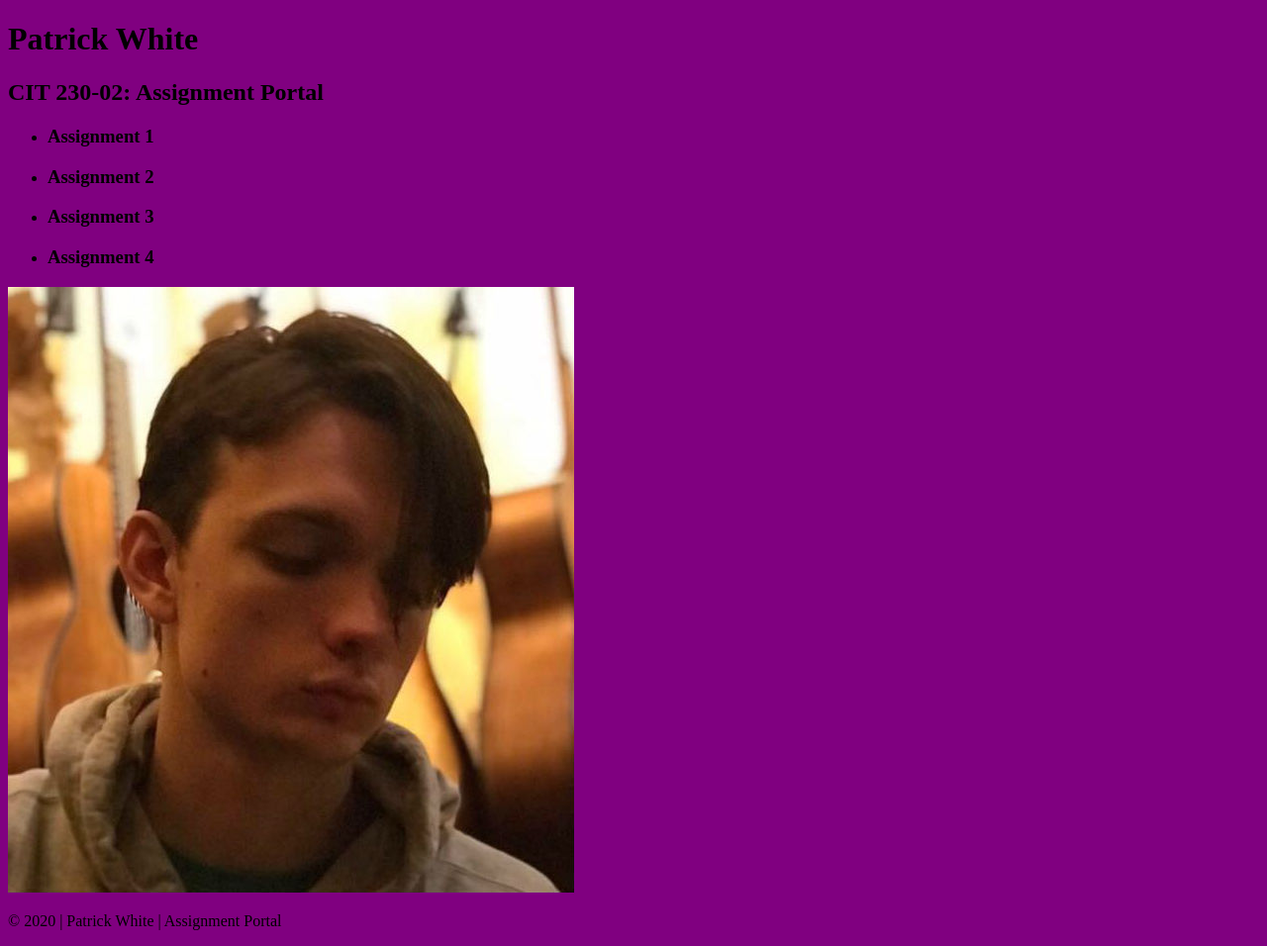
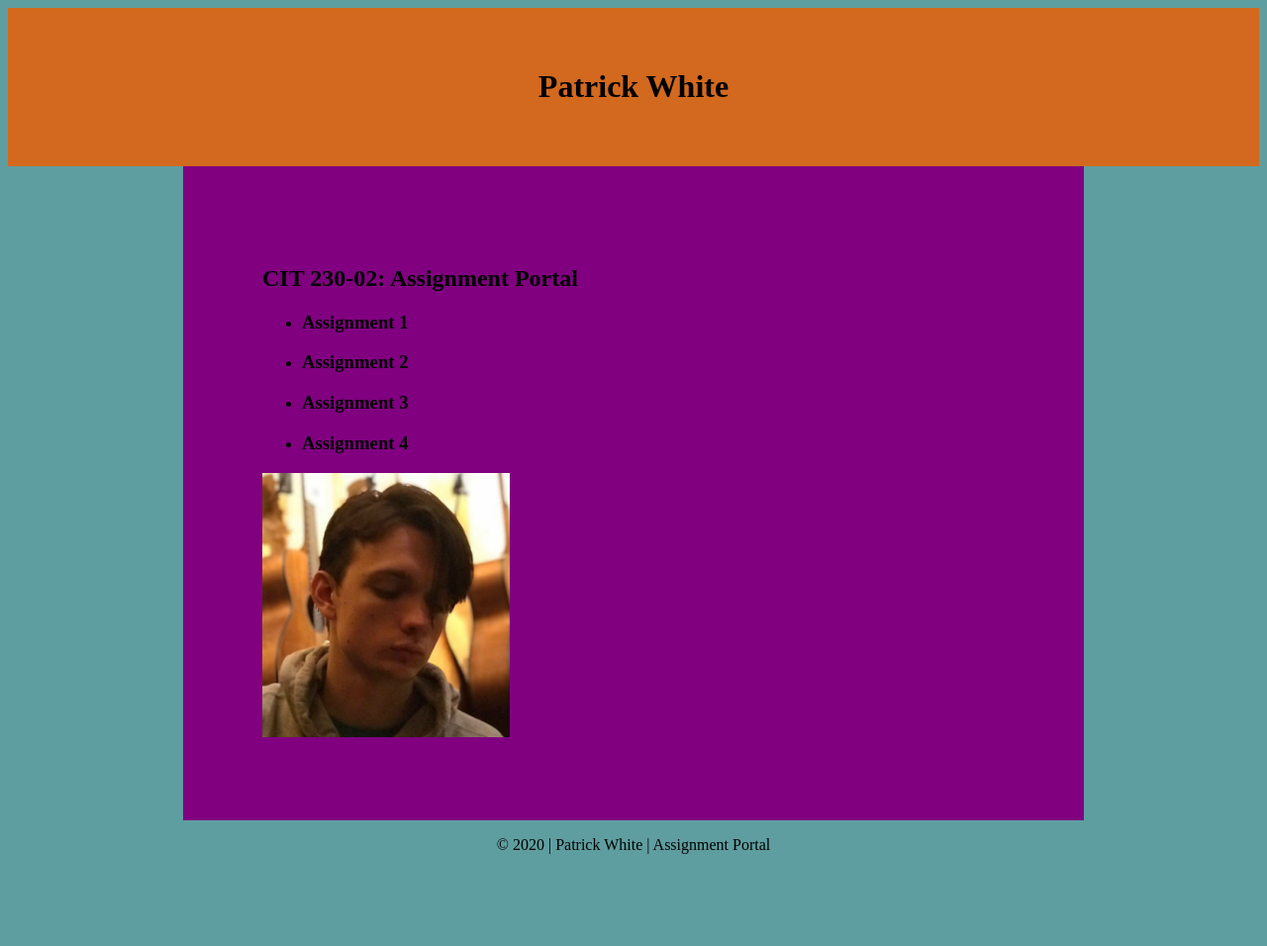
Before and after one commit to patrickwhite77/Patrick-White.github.io, a plain HTML site: page index.html in a window 1280 px wide. Shown: the whole page at 99% size. After the commit the page ends 879 px from the top, so only its background shows below. Drawn offline with Linux system fonts and the light colour scheme.

Commit message:
changes to css for assignment portal

```diff
--- a/styles.css
+++ b/styles.css
@@ -1,7 +1,24 @@
+
+header {
+    background-color: chocolate;
+    padding: 2.5em;
+    text-align: center;
+}
 body {
-    background-color: Purple;
+    background-color: cadetblue;
+}
+
+img {
+    max-width: 250px;
 }
 
 #content {
+    max-width: 750px;
+    margin: 0 auto;
+    background-color: Purple;
+    padding: 5em;
+}
 
+footer {
+    text-align: center;
 }
```
